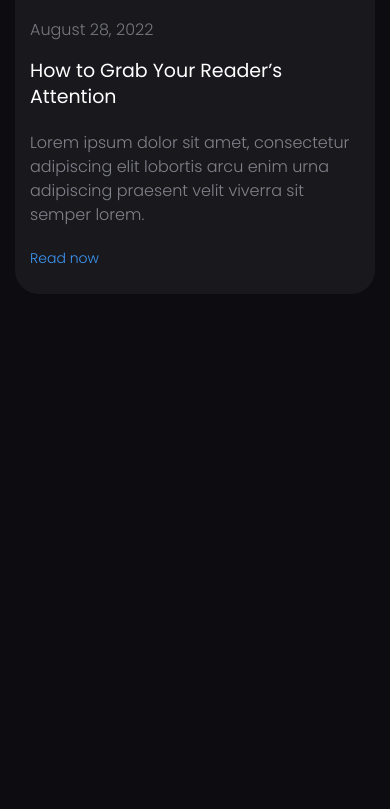
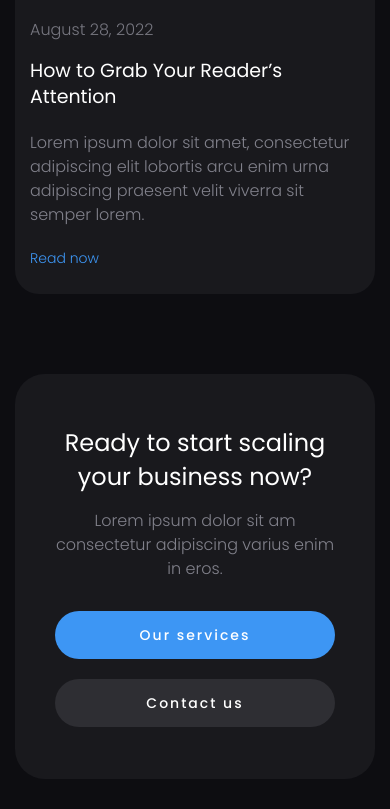
Before and after one commit to Cathrin-Demyokhina/growfy, a plain HTML site: page index.html in a window 390 px wide. Shown: the part 9394-10203 px from the top of the page. Before the commit the page ends 9718 px from the top, so only its background shows below. Drawn offline with Linux system fonts and the light colour scheme.

Commit message:
start section added

```diff
--- a/css/style.css
+++ b/css/style.css
@@ -28,7 +28,6 @@ body {
 .page__clients {
 }
 .page__services {
-
 }
 .page__why {
 }
@@ -37,6 +36,8 @@ body {
 .page__testimonials {
 }
 .page__blog {
+}
+.page__start {
 }
 
 /*========================*/
@@ -944,3 +945,70 @@ line-height: 1.43;
         grid-template-columns: auto;
     }
 }
+
+/*===== Start Section =====*/
+.start {
+    padding-top: 100px;
+    padding-bottom: 100px;
+}
+.start__container {
+
+}
+.start__body {
+    display: flex;
+    align-items: center;
+    background: rgba(129, 129, 139, 0.1);
+    border-radius: 30px;
+    padding: 52px 40px;
+}
+.start__column {
+    flex: 0 1 50%;
+    text-align: center;
+}
+.start__title {
+    font-weight: 400;
+    font-size: 32px;
+    line-height: 1.4;
+    color: #fff;
+}
+.start__title:not(:last-child) {
+    margin-bottom: 16px;
+}
+.start__text {
+    max-width: 301px;
+    display: inline-block;
+}
+.start__actions {
+    display: flex;
+    column-gap: 32px;
+    row-gap: 20px;
+    justify-content: center;
+}
+.start__button {
+
+}
+@media (max-width: 991.98px) {
+    .start {
+        padding-top: 70px;
+        padding-bottom: 50px;
+    }
+    .start__body {
+        align-items: stretch;
+        flex-direction: column;
+        row-gap: 30px;
+    }
+}
+@media (max-width: 767.98px) {
+    .start {
+        padding-top: 50px;
+        padding-bottom: 30px;
+    }
+    .start__title {
+        font-size: 24px;
+    }
+}
+@media (max-width: 479.98px) {
+    .start__actions {
+        flex-direction: column;
+    }
+}
--- a/index.html
+++ b/index.html
@@ -407,10 +407,29 @@
                     </div>
                 </div>
             </section>
+            <section class="page__start start">
+                <div class="start__container">
+                    <div class="start__body">
+                    <div class="start__column">
+                        <h2 class="start__title">Ready to start scaling <br> your business now?</h2>
+                        <div class="start__text text">
+                            <p>Lorem ipsum dolor sit am consectetur adipiscing varius enim in eros.</p>
+                        </div>
+                    </div>
+                    <div class="start__column">
+                        <div class="start__actions">
+                            <a href="#" class="start__button button">Our services</a>
+                            <a href="#" class="start__button button button_dark">Contact us</a>
+                        </div>
+                    </div>
+                </div>
+                </div>
+            </section>
         </main>
-        <footer class="footer"></footer>
+        <footer class="footer">
+
+        </footer>
     </div>
-
     <script src="js/script.js"></script>
 </body>
 </html>
```
